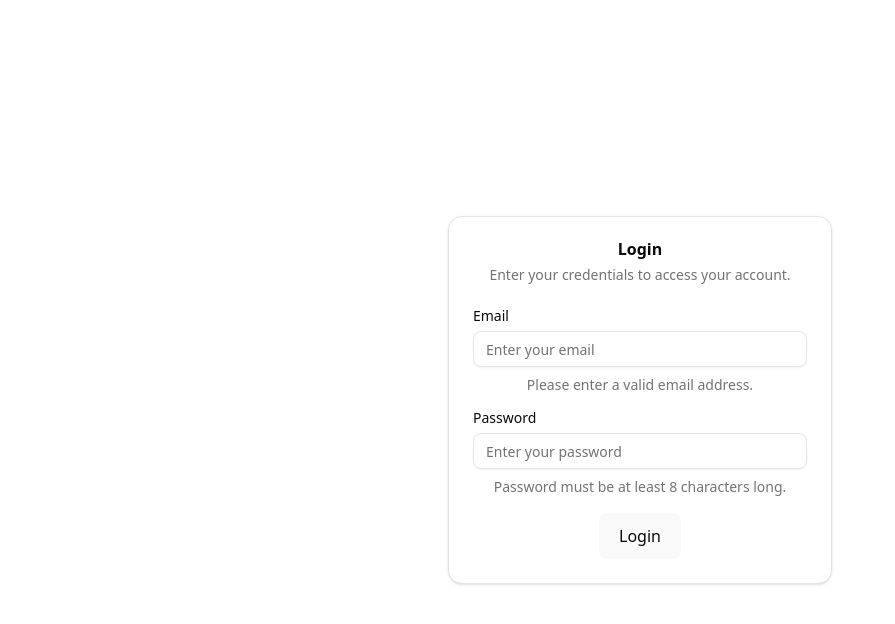
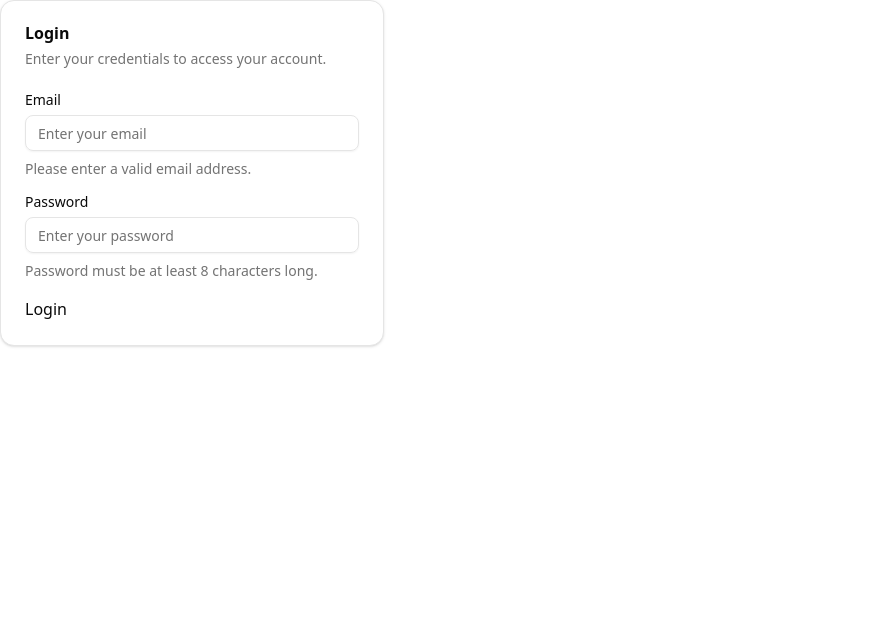
Before and after one commit to aquinofroilan/twitter-clone, a React (Vite) app: page /flow/signin in a window 1280 px wide. Shown: the top 624 px of the page, without its empty margins (0-895 px from the left). Built offline with nearby package versions, Linux system fonts and the light colour scheme.

Commit message:
feat: add rollup-plugin-visualizer dependency, refactor DashboardLayout structure, and clean up CSS styles

```diff
--- a/src/App.css
+++ /dev/null
@@ -1,42 +0,0 @@
-#root {
-    max-width: 1280px;
-    margin: 0 auto;
-    padding: 2rem;
-    text-align: center;
-}
-
-.logo {
-    height: 6em;
-    padding: 1.5em;
-    will-change: filter;
-    transition: filter 300ms;
-}
-.logo:hover {
-    filter: drop-shadow(0 0 2em #646cffaa);
-}
-.logo.react:hover {
-    filter: drop-shadow(0 0 2em #61dafbaa);
-}
-
-@keyframes logo-spin {
-    from {
-        transform: rotate(0deg);
-    }
-    to {
-        transform: rotate(360deg);
-    }
-}
-
-@media (prefers-reduced-motion: no-preference) {
-    a:nth-of-type(2) .logo {
-        animation: logo-spin infinite 20s linear;
-    }
-}
-
-.card {
-    padding: 2em;
-}
-
-.read-the-docs {
-    color: #888;
-}
--- a/src/App.tsx
+++ b/src/App.tsx
@@ -1,7 +1,5 @@
-import "./App.css";
-
-function App() {
+const App = () => {
     return <h1>Hello World</h1>;
-}
+};
 
 export default App;
--- a/src/index.css
+++ b/src/index.css
@@ -50,57 +50,34 @@
     --sidebar-ring: oklch(0.708 0 0);
 }
 
-a {
-    font-weight: 500;
-    color: #646cff;
-    text-decoration: inherit;
+#root {
+    min-height: 100vh;
+    width: 100%;
+    padding: 0;
 }
-a:hover {
-    color: #535bf2;
+
+*, *::before, *::after {
+    box-sizing: border-box;
+}
+
+html {
+    height: 100%;
+    margin: 0;
+    padding: 0;
 }
 
 body {
     margin: 0;
-    display: flex;
-    place-items: center;
-    min-width: 320px;
+    padding: 0;
+    width: 100%;
     min-height: 100vh;
-}
-
-h1 {
-    font-size: 3.2em;
-    line-height: 1.1;
-}
-
-button {
-    border-radius: 8px;
-    border: 1px solid transparent;
-    padding: 0.6em 1.2em;
-    font-size: 1em;
-    font-weight: 500;
-    font-family: inherit;
-    background-color: #1a1a1a;
-    cursor: pointer;
-    transition: border-color 0.25s;
-}
-button:hover {
-    border-color: #646cff;
-}
-button:focus,
-button:focus-visible {
-    outline: 4px auto -webkit-focus-ring-color;
+    height: 100%;
 }
 
 @media (prefers-color-scheme: light) {
     :root {
         color: #213547;
-        background-color: #ffffff;
-    }
-    a:hover {
-        color: #747bff;
-    }
-    button {
-        background-color: #f9f9f9;
+        /* background-color: #ffffff; */
     }
 }
 
--- a/src/layouts/dashboard-layout.tsx
+++ b/src/layouts/dashboard-layout.tsx
@@ -3,12 +3,12 @@ import { Outlet } from "react-router-dom";
 
 const DashboardLayout = () => {
     return (
-        <>
-            <main style={{ padding: "1rem" }}>
+        <main>
+            <section style={{ padding: "1rem" }}>
                 <Outlet />
-            </main>
+            </section>
             <NavBar />
-        </>
+        </main>
     );
 };
 
```
